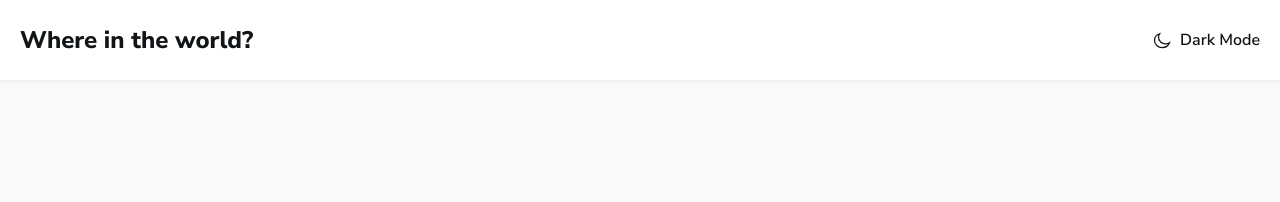
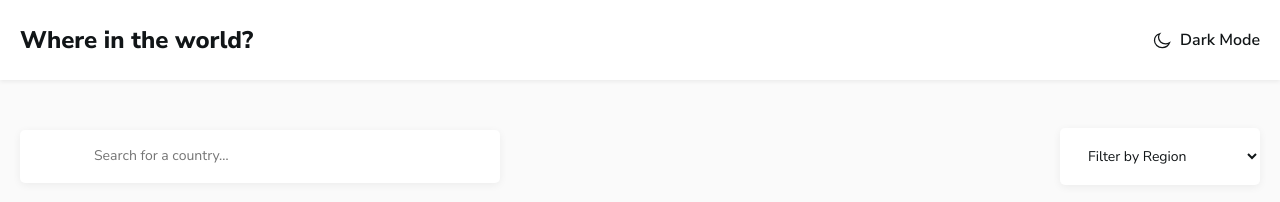
Before and after one commit to najmiddinabdullaev/Countries, a plain HTML site: page index.html in a window 1280 px wide. Drawn offline with Linux system fonts and the light colour scheme.

Commit message:
Add filters form

```diff
--- a/css/styles.css
+++ b/css/styles.css
@@ -68,6 +68,8 @@ a {
 /* MAIN-CONTENT */
 .main-content{
   flex-grow: 1;
+  padding-top: 48px;
+  padding-bottom: 48px;
 }
 
 
@@ -129,3 +131,32 @@ a {
   line-height: 22px;
   font-weight: 600;
 }
+
+
+/* FILTERS */
+
+.filters {
+  display: flex;
+  justify-content: space-between;
+  align-items: center;
+}
+
+.filters-search-input {
+  min-width: 480px;
+  padding: 18px 74px;
+  border: 0;
+  background-color: var(--element-bg);
+  color: var(--text-color);
+  border-radius: 5px;
+  box-shadow: 0px 2px 9px rgba(0, 0, 0, 0.06);
+}
+
+.filters-region-select {
+  min-width: 200px;
+  padding: 18px 24px;
+  border: 0;
+  background-color: var(--element-bg);
+  color: var(--text-color);
+  border-radius: 5px;
+  box-shadow: 0px 2px 9px rgba(0, 0, 0, 0.06);
+}
--- a/index.html
+++ b/index.html
@@ -32,6 +32,26 @@
   </header>
 
 
+  <!-- MAIN-CONTENT -->
+
+  <main class="main-content">
+    <div class="container">
+      <form class="filters" action="htpps://echo.htmlacademy.ru" method="get">
+        <input class="filters-search-input" type="search" name="search" placeholder="Search for a country…"
+        aria-label="Country name" required>
+        <select class="filters-region-select" name="region" aria-label="Regions">
+          <option selected disabled>Filter by Region</option>
+          <option>Africa</option>
+          <option>America</option>
+          <option>Asia</option>
+          <option>Europe</option>
+          <option>Oceania</option>
+        </select>
+      </form>
+    </div>
+  </main>
+
+
   <script src="./js/main.js"></script>
 
 </body>
```
